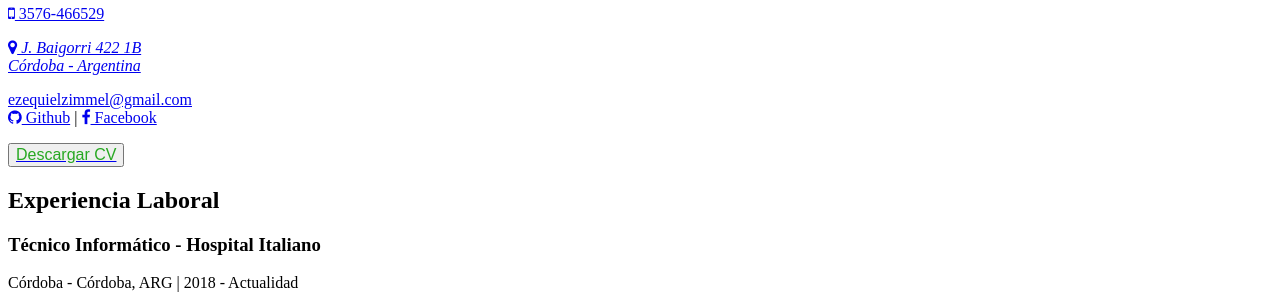
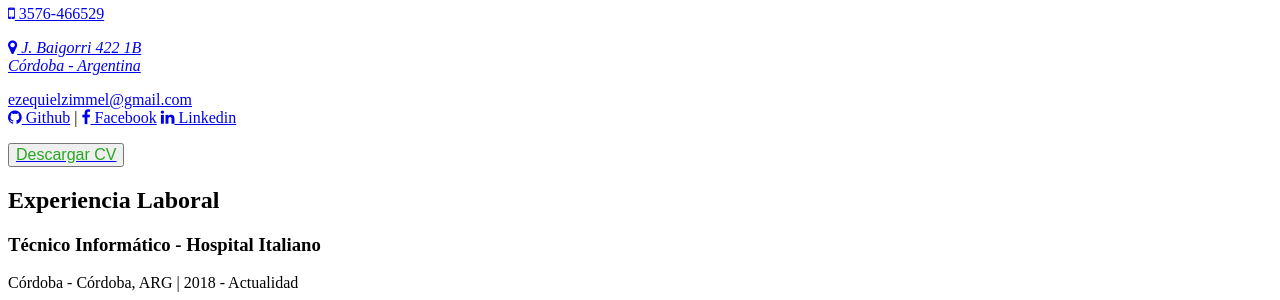
Before and after one commit to zimmcl/EzequielZimmel.github.io, a Jekyll site: the page built from index.html, in a window 1280 px wide. Shown: the part 176-476 px from the top of the page. Built offline with Jekyll 4.4.1, drawn with Linux system fonts in a browser that asks for light colours; nearby versions of some CDN libraries.

Commit message:
Actualizo CV

```diff
--- a/_layouts/layout.html
+++ b/_layouts/layout.html
@@ -39,6 +39,7 @@
             <a href="mailto:{{ site.email }}">{{ site.email }}</a><br/>
             <a href="https://github.com/{{ site.github }}" target="_blank"><i class="fa fa-github"></i> Github</a> |
             <a href="https://facebook.com/{{ site.facebook }}" target="_blank"><i class="fa fa-facebook"></i> Facebook</a>
+            <a href="https://www.linkedin.com/in/ezequiel-j-zimmel/" target="_blank"><i class="fa fa-linkedin"></i> Linkedin</a>
         </p>
         <button><a href="{{ site.baseurl }}static/img/Curriculum_Vitae.pdf" target="_blank"><font size="3" color="#27a822">Descargar CV</font></a></button>
     </header>
```
